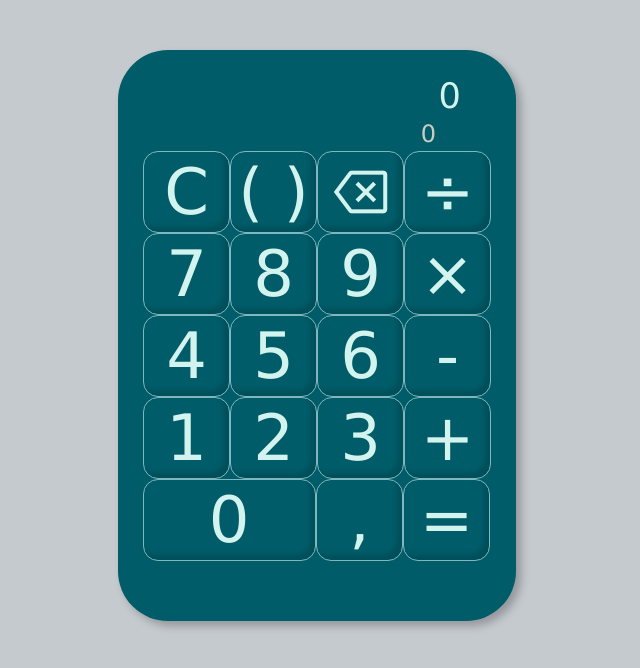
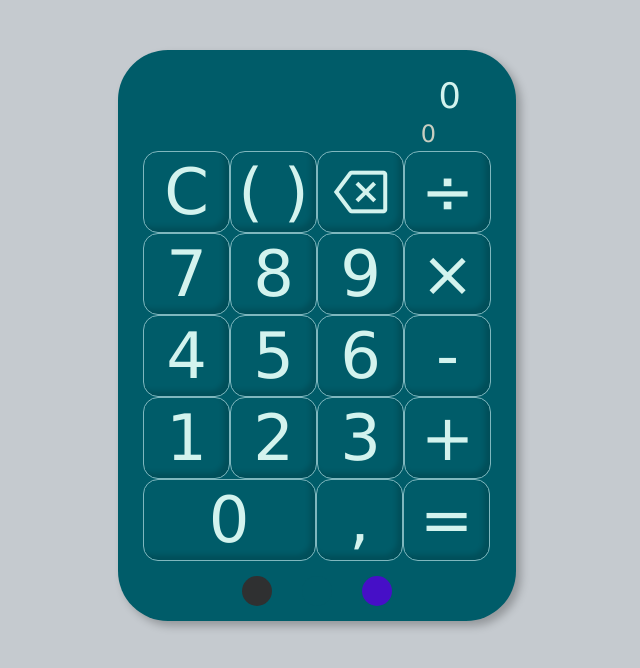
Before and after one commit to SF4NU/react-calcolatrice, a React (Vite) app: page / in a window 1280 px wide. Shown: the top 668 px of the page, without its empty margins (323-963 px from the left). Built offline with nearby package versions, Linux system fonts and the light colour scheme.

Commit message:
aggiunto dei pulsanti per cambiare tema della calcolatrice

```diff
--- a/src/Calcolatrice.jsx
+++ b/src/Calcolatrice.jsx
@@ -116,7 +116,7 @@ function Calcolatrice() {
     setDisplay((d) => (d = ""));
     setCheckIfParenthesis(false);
     setCheckDot(false);
-    setCount(c => c = 0);
+    setCount((c) => (c = 0));
   }
 
   function checkParenthesis() {
@@ -137,7 +137,7 @@ function Calcolatrice() {
       checkParenthesis();
       setCheckDot(false);
       if (count > 0) {
-      setCount(c => c - 1)
+        setCount((c) => c - 1);
       }
     }
   }
@@ -155,6 +155,19 @@ function Calcolatrice() {
       }
     } catch (error) {
       // console.log(error);
+    }
+  }
+
+  function changeColors(colors) {
+    if (colors === "black-white") {
+      document.querySelector(".tasti").style.backgroundColor = "#2F3031";
+      document.querySelector(".tasti").style.color = "#D3F3EE";
+    } else if ((colors === "default")) {
+      document.querySelector(".tasti").style.backgroundColor = "#005c69";
+      document.querySelector(".tasti").style.color = "#D3F3EE";
+    } else if (colors === "indigo-blue") {
+      document.querySelector(".tasti").style.backgroundColor = "#460fc7";
+      document.querySelector(".tasti").style.color = "white";
     }
   }
 
@@ -240,6 +253,17 @@ function Calcolatrice() {
               =
             </div>
           </div>
+          <div className="change-colors">
+            <div
+              className="colors black-white"
+              onClick={() => changeColors("black-white")}></div>
+            <div
+              className="colors default"
+              onClick={() => changeColors("default")}></div>
+            <div
+              className="colors indigo-blue"
+              onClick={() => changeColors("indigo-blue")}></div>
+          </div>
         </div>
       </section>
     </>
--- a/src/index.css
+++ b/src/index.css
@@ -27,7 +27,6 @@ section {
   margin-bottom: 35px;
   flex-wrap: wrap;
 }
-
 .risultato {
   user-select: none;
 }
@@ -44,6 +43,7 @@ section {
   padding: 25px;
   flex-direction: column;
   background-color: #005c69;
+  color: #d3f3ee;
   border-radius: 50px;
   box-shadow: 5px 5px 8px rgba(0, 0, 0, 0.25);
   position: relative;
@@ -59,7 +59,6 @@ section {
   width: 85px;
   height: 80px;
   max-width: 160px;
-  color: #d3f3ee;
   cursor: pointer;
   user-select: none;
   transition: color 0.15s, background-color 0.15s;
@@ -67,11 +66,11 @@ section {
   border-radius: 15px;
   box-shadow: inset -5px -5px 5px rgba(0, 0, 0, 0.15);
 }
-.tasti-div div:hover {
+.tasto:hover {
   color: #005c69;
   background-color: #d3f3ee;
 }
-.tasti-div div:active {
+.tasto:active {
   background-color: #93b7be;
   color: #f1fffa;
 }
@@ -114,7 +113,15 @@ section {
   border-radius: 30px;
   cursor: pointer;
 }
-
+.default {
+  background-color: #005c69;
+}
+.black-white {
+  background-color: #2F3031;
+}
+.indigo-blue {
+  background-color: #460fc7;
+}
 .flashing-cursor {
   position: absolute;
   top: 23px;
@@ -136,3 +143,7 @@ section {
     opacity: 1;
   }
 }
+.indigo-blue-key:hover {
+  color: #eb1818;
+  background-color: red;
+}
```
